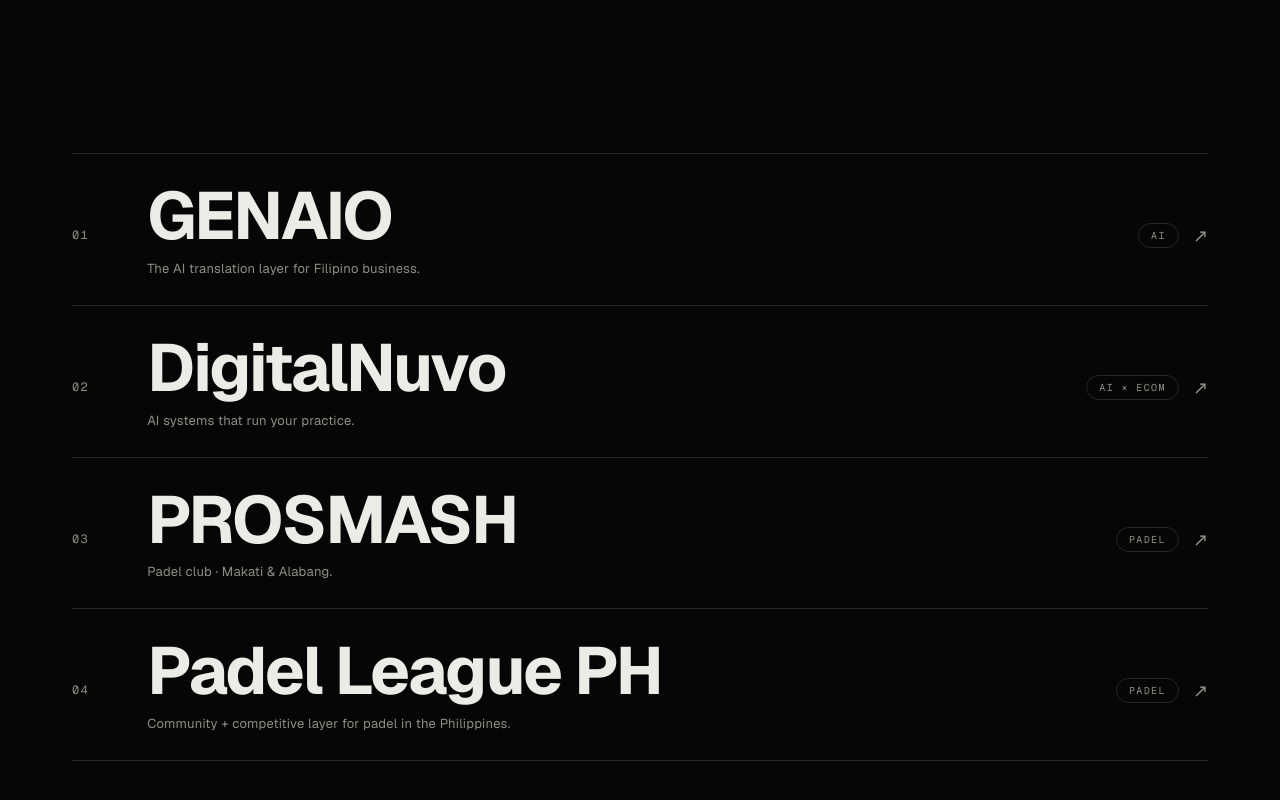
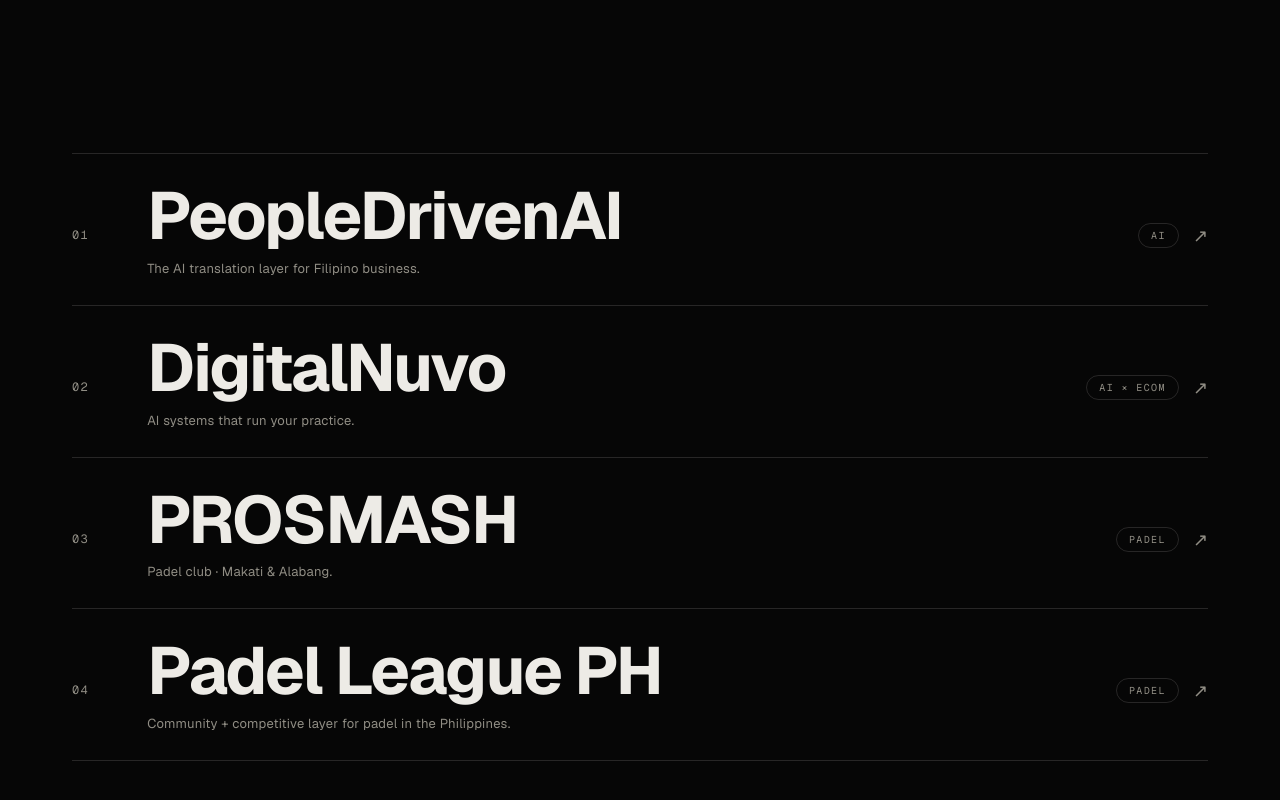
Before and after one commit to robinkwee/robinkwee, a Next.js app: page / in a window 1280 px wide. Shown: the part 1793-2593 px from the top of the page. Built offline with nearby package versions, Linux system fonts and the light colour scheme.

Commit message:
Rename GENAIO to PeopleDrivenAI; update links to peopledrivenai.org

```diff
--- a/app/Landing.tsx
+++ b/app/Landing.tsx
@@ -14,9 +14,9 @@
 const VENTURES = [
   {
     idx: '01',
-    name: 'GENAIO',
+    name: 'PeopleDrivenAI',
     desc: 'The AI translation layer for Filipino business.',
-    href: 'https://genaio.org',
+    href: 'https://peopledrivenai.org',
     tag: 'AI',
   },
   {
--- a/app/ProfilePage.tsx
+++ b/app/ProfilePage.tsx
@@ -11,9 +11,9 @@
 
 const VENTURES = [
   {
-    label: 'GENAIO',
+    label: 'PeopleDrivenAI',
     desc: 'The AI translation layer for Filipino business',
-    href: 'https://genaio.org',
+    href: 'https://peopledrivenai.org',
     tag: 'AI',
   },
   {
```
Also changed, not shown: 2 other files (tests, documents, lock files or other folders).
